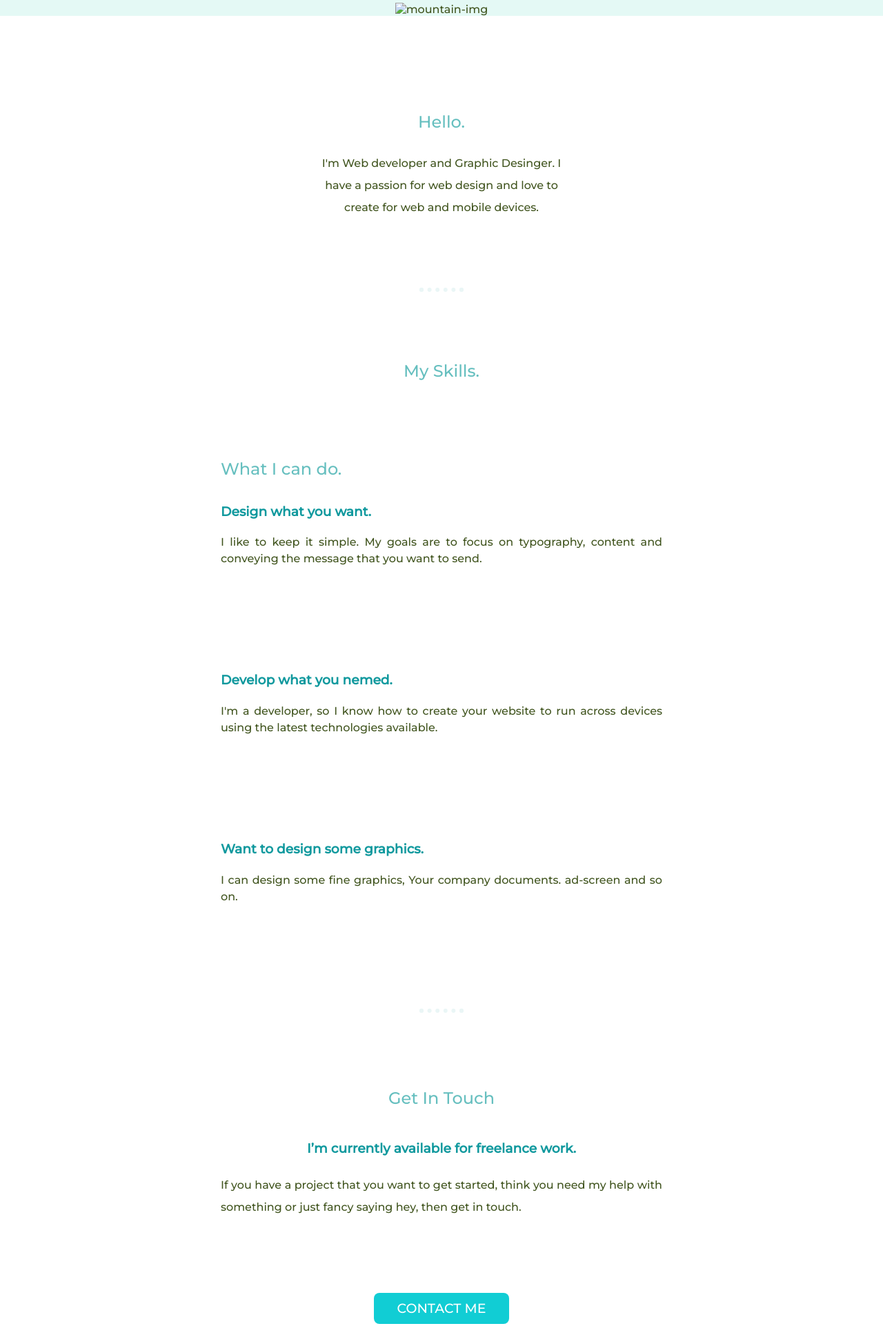
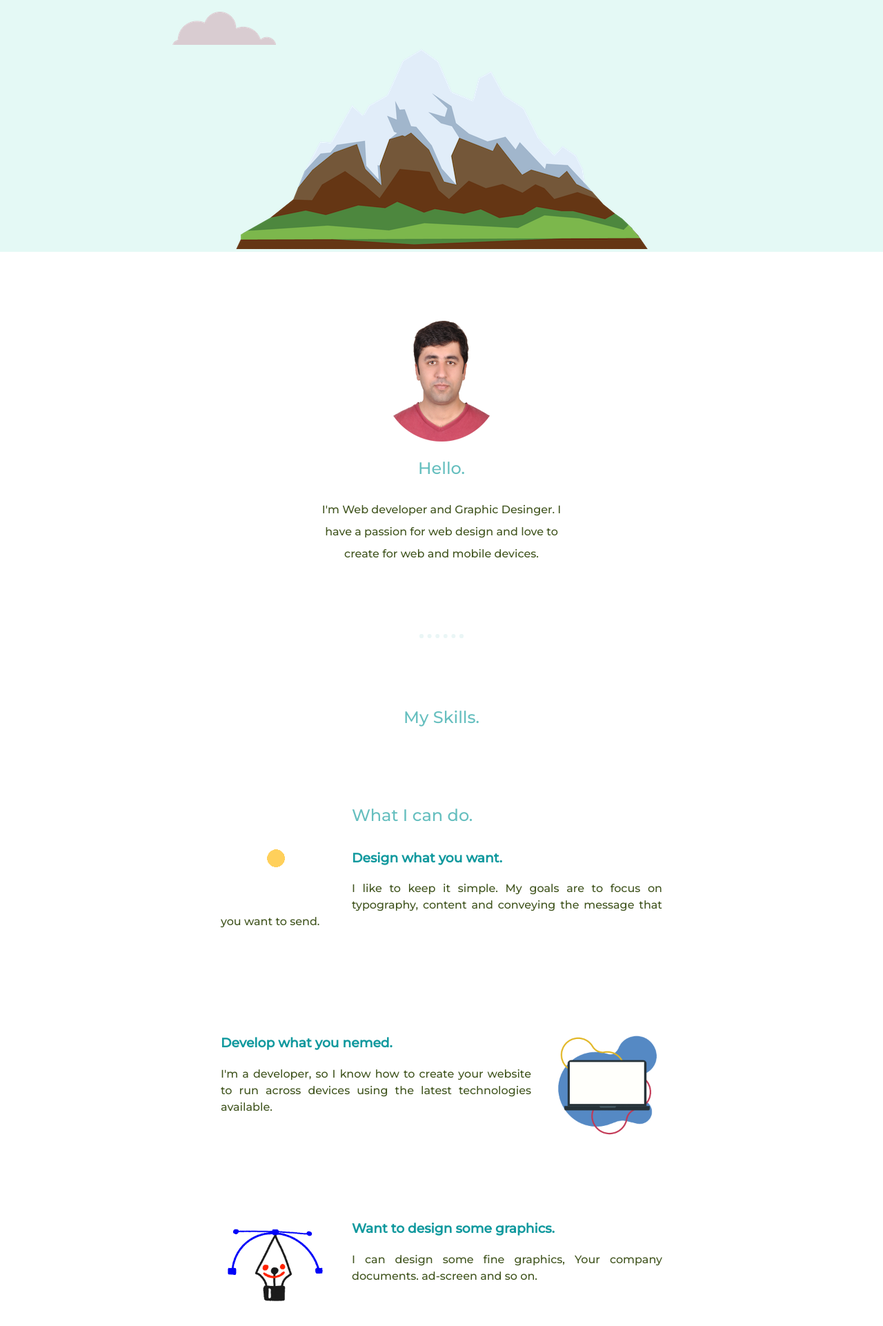
Before and after one commit to Jawad-Adil/jawad-portfolio, a plain HTML site: page index.html in a window 1280 px wide. Shown: the part 319-2241 px from the top of the page at 69% size. Drawn offline with Linux system fonts and the light colour scheme; a web font is replaced by a local one.

Commit message:
changed folder name

```diff
--- a/index.html
+++ b/index.html
@@ -15,17 +15,17 @@
 <body>
     <!-- top container starts -->
     <div class="container">
-        <img  class="top-cloud" src="img/cloud.png" alt="cloud-img">
+        <img  class="top-cloud" src="cloud.png" alt="cloud-img">
         <h1 class="text-container-1" >I'm <span class="Jawad">Jawad</span></h1>
         <h2 class="text-container-2" >a web developer.</h2>
-        <img class="bottom-cloud" src="img/cloud.png" alt="cloud-img">
-        <img class="mountain" src="img/mountain.png" alt="mountain-img">
+        <img class="bottom-cloud" src="cloud.png" alt="cloud-img">
+        <img class="mountain" src="mountain.png" alt="mountain-img">
     </div>
     <!-- top container end -->
 
 <div class="middle-container">
     <div class="profile">
-      <img src="img/icon-img.png" alt="">
+      <img src="icon-img.png" alt="">
       <h2>Hello.</h2>
       <p class="width-1">I'm Web developer and Graphic Desinger. I have a passion for web design and love to create for web and mobile devices.</p>
     </div>
@@ -33,18 +33,18 @@
     <div class="skills">
       <h2>My Skills.</h2>
       <div class="skill-row">
-        <img class="code-img1" src="img/giphy.gif" alt="">
+        <img class="code-img1" src="giphy.gif" alt="">
         <h2 class="margin-bottom">What I can do.</h2>
         <h3>Design what you want.</h3>
         <p class="clear">I like to keep it simple. My goals are to focus on typography, content and conveying the message that you want to send.</p>
       </div>
       <div class="skill-row">
-        <img class="code-img2" src="img/code.gif" alt="">
+        <img class="code-img2" src="code.gif" alt="">
         <h3>Develop what you nemed.</h3>
         <p class="clear">I'm a developer, so I know how to create your website to run across devices using the latest technologies available.</p>
       </div>
       <div class="skill-row">
-        <img class="pen-img" src="img/pentool.gif" alt="">
+        <img class="pen-img" src="pentool.gif" alt="">
 
         <h3>Want to design some graphics.</h3>
         <p class="clear"> I can design some fine graphics, Your company documents. ad-screen and so on.</p>
```
